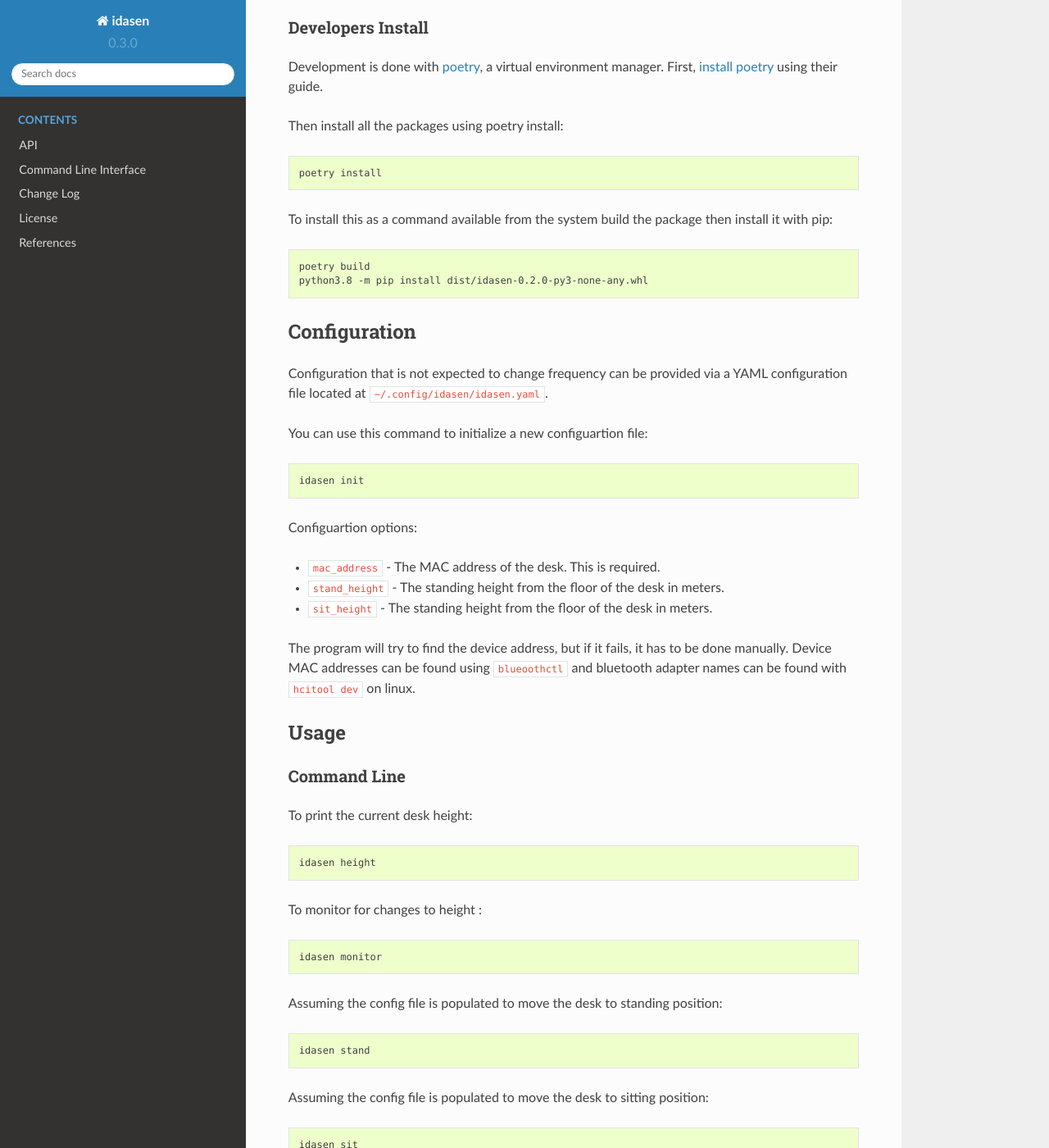
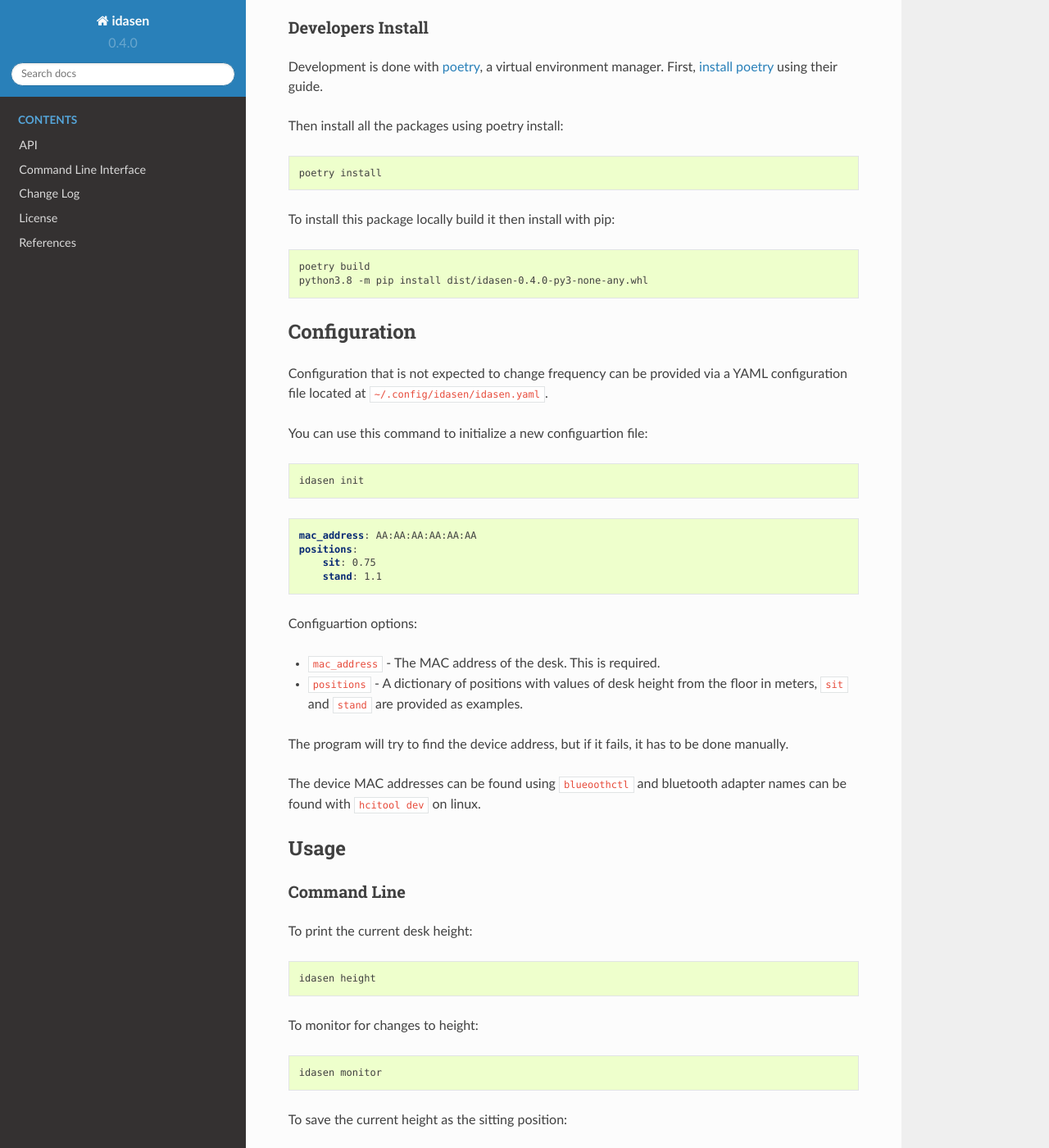
Before and after one commit to newAM/idasen, a Sphinx documentation site: the page built from docs/index.rst, in a window 1280 px wide and 1400 px high, scrolled down 699 px. Shown: the whole window at 82% size. Built offline with Sphinx 7.4.7 and the Read the Docs theme 2.0.0, drawn with Linux system fonts in a browser that asks for light colours; some of the changed text lies outside the part shown.

Commit message:
Update README and changelog for 0.4.0.

```diff
--- a/README.rst
+++ b/README.rst
@@ -42,14 +42,13 @@ Then install all the packages using poetry install:
 
     poetry install
 
-To install this as a command available from the system build the package then
-install it with pip:
+To install this package locally build it then install with pip:
 
 
 .. code-block:: bash
 
     poetry build
-    python3.8 -m pip install dist/idasen-0.2.0-py3-none-any.whl
+    python3.8 -m pip install dist/idasen-0.4.0-py3-none-any.whl
 
 Configuration
 *************
@@ -62,15 +61,24 @@ You can use this command to initialize a new configuartion file:
 
     idasen init
 
+.. code-block:: yaml
+
+    mac_address: AA:AA:AA:AA:AA:AA
+    positions:
+        sit: 0.75
+        stand: 1.1
+
 Configuartion options:
 
 * ``mac_address`` - The MAC address of the desk. This is required.
-* ``stand_height`` - The standing height from the floor of the desk in meters.
-* ``sit_height`` - The standing height from the floor of the desk in meters.
+* ``positions`` - A dictionary of positions with values of desk height from the
+  floor in meters, ``sit`` and ``stand`` are provided as examples.
 
-The program will try to find the device address, but if it fails, it has to be done manually.
-Device MAC addresses can be found using ``blueoothctl`` and bluetooth adapter
-names can be found with ``hcitool dev`` on linux.
+The program will try to find the device address,
+but if it fails, it has to be done manually.
+
+The device MAC addresses can be found using ``blueoothctl`` and bluetooth
+adapter names can be found with ``hcitool dev`` on linux.
 
 Usage
 *****
@@ -84,17 +92,23 @@ To print the current desk height:
 
     idasen height
 
-To monitor for changes to height :
+To monitor for changes to height:
 
 .. code-block:: bash
 
     idasen monitor
 
-Assuming the config file is populated to move the desk to standing position:
+To save the current height as the sitting position:
 
 .. code-block:: bash
 
-    idasen stand
+    idasen save sit
+
+To delete the saved sitting position:
+
+.. code-block:: bash
+
+    idasen delete sit
 
 Assuming the config file is populated to move the desk to sitting position:
 
--- a/pyproject.toml
+++ b/pyproject.toml
@@ -6,7 +6,7 @@ target-version = ["py38"]
 name = "idasen"
 description = "ikea IDÅSEN desk API and CLI."
 authors = ["Alex M. <alexmgit@protonmail.com>"]
-version = "0.3.0"
+version = "0.4.0"
 license = "MIT"
 readme = "README.rst"
 repository = "https://github.com/newAM/idasen"
```
Also changed, not shown: docs/changelog.rst (+16 -2 lines).
